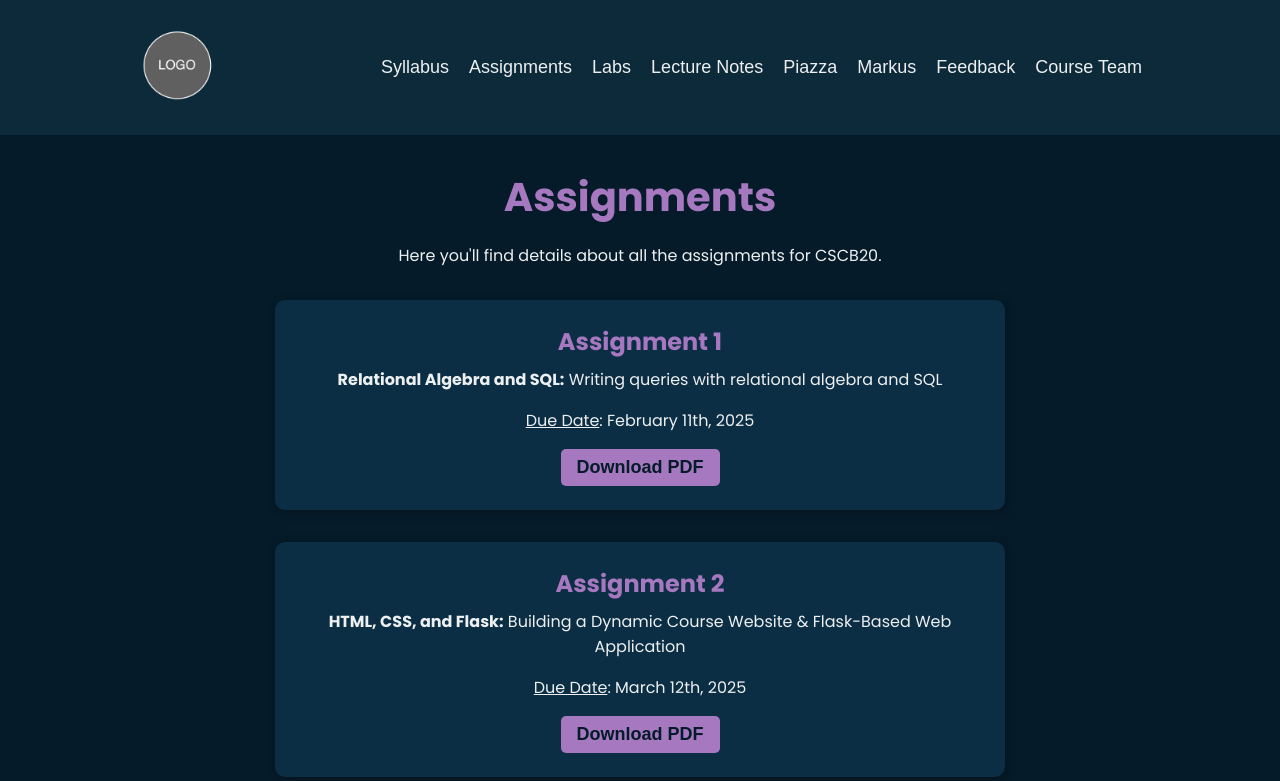
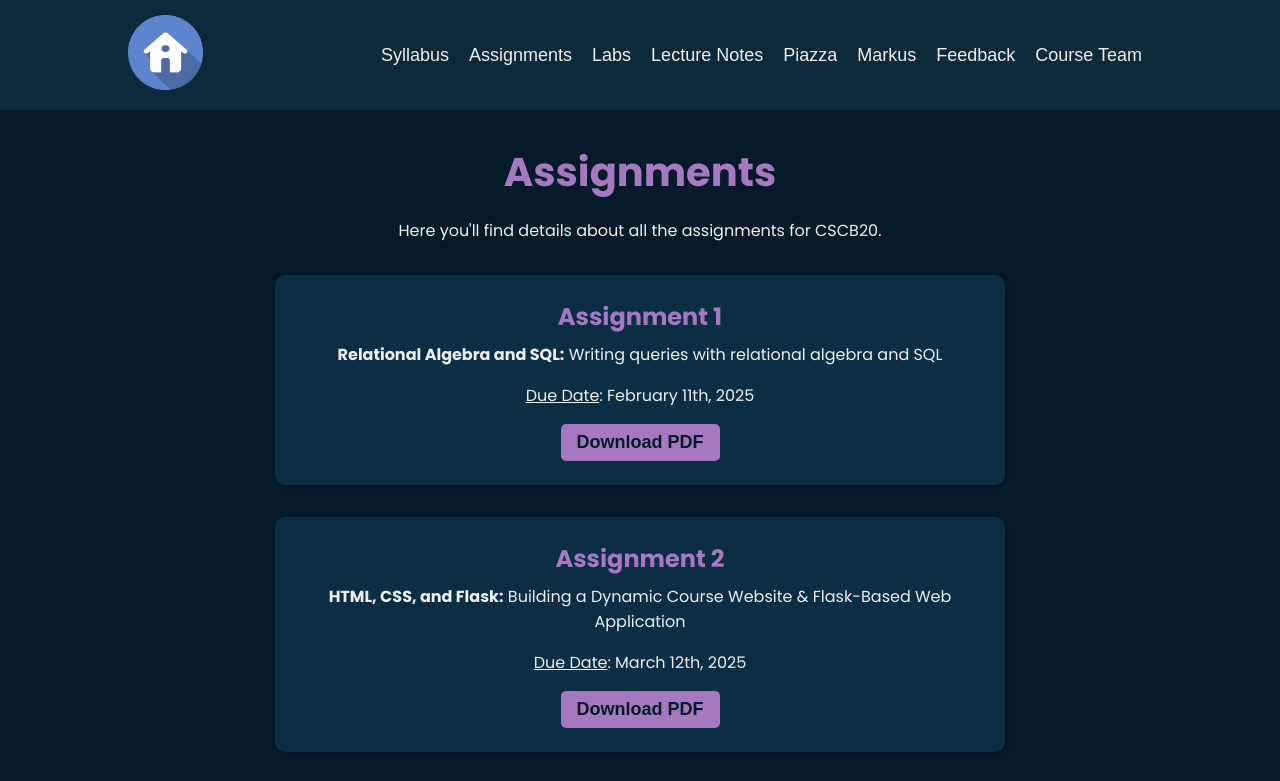
Before and after one commit to ttrishana/b20-website, a plain HTML site: page assignments.html in a window 1280 px wide. Shown: the top 781 px of the page. Drawn offline with Linux system fonts and the light colour scheme; a web font is replaced by a local one.

Commit message:
Added logo

```diff
--- a/assignments.html
+++ b/assignments.html
@@ -9,7 +9,7 @@
 <body>
     <header>
         <a href="index.html">
-            <img class="logo" src="assets/logo-placeholder-image.png" alt="logo">
+            <img class="logo" src="assets/home.png" alt="logo">
         </a>
         <nav>
             <ul class="nav__links">
--- a/style.css
+++ b/style.css
@@ -8,8 +8,8 @@
 
 /* header */
 img {
-    max-width: 100px;
-    max-height: 150px;
+    max-width: 75px;
+    max-height: 75px;
     padding: 0px;
 }
 
@@ -76,6 +76,8 @@ header {
 .nav__links li, a:hover{
     color: #A678BF;
 }
+
+
 
 /* home page */
 
@@ -207,7 +209,6 @@ span{
 
 /*  adjustments for smaller screen devices like phones */
 
-
 @media screen and (max-width: 768px) {
     .home {
         flex-direction: column;
@@ -322,7 +323,7 @@ span{
 }
 
 .assignment-card:hover {
-    transform: translateY(-5px);
+    transform: translateY(-7px);
     box-shadow: 0px 6px 15px rgba(0, 0, 0, 0.3);
 }
 
```
Also changed, not shown: index.html (+1 -1 lines), lecture-notes.html (+1 -1 lines), assets/home.png (added).
